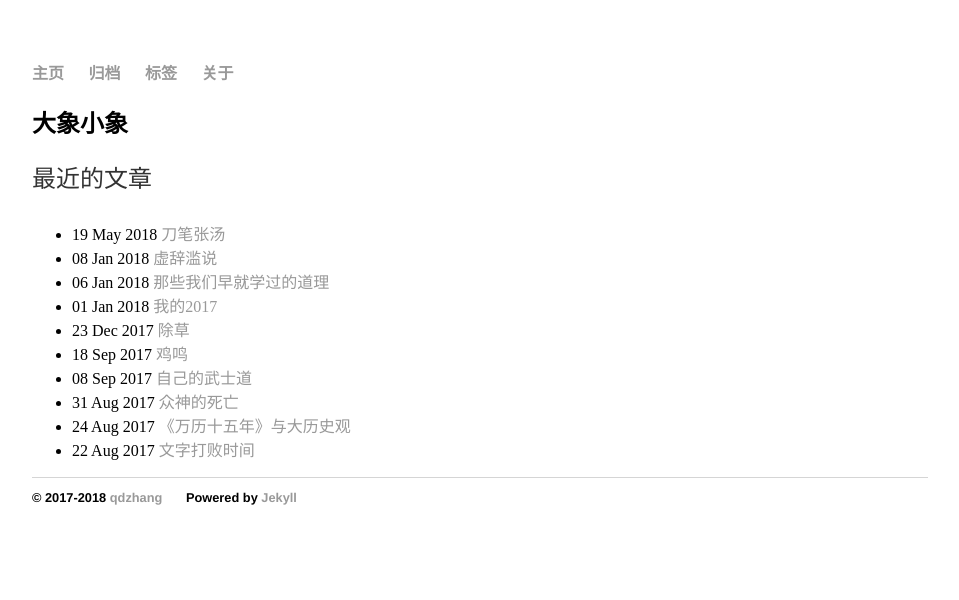
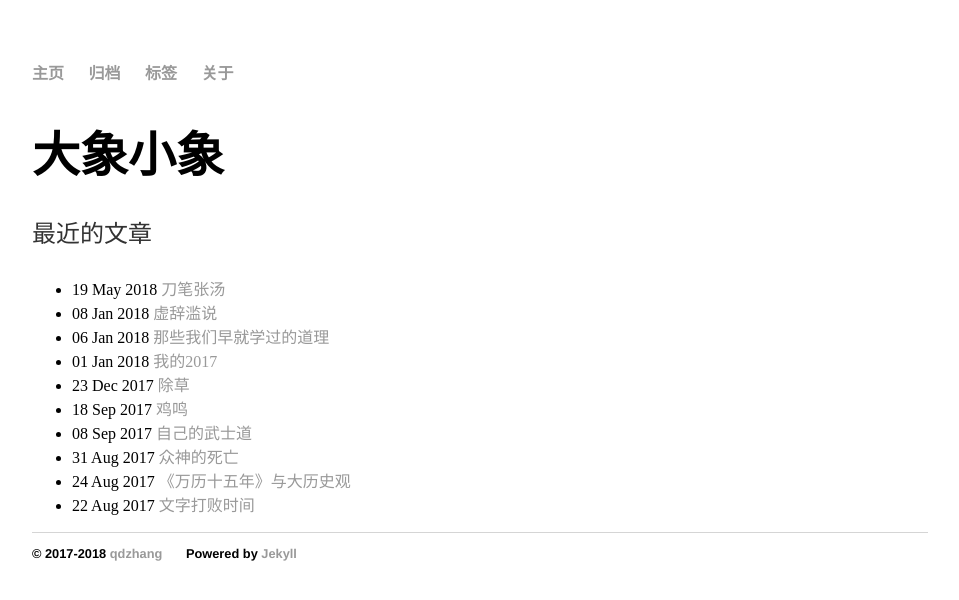
Before and after one commit to chqid/chqid.blog.io, a Jekyll site: the page built from index.html, in a window 1280 px wide. Shown: the top 600 px of the page, without its empty margins (160-1119 px from the left). Built offline with Jekyll 4.4.1, drawn with Linux system fonts in a browser that asks for light colours; the list of posts is cut into pages by our own code.

Commit message:
change index title size and change tags page

```diff
--- a/index.html
+++ b/index.html
@@ -3,7 +3,7 @@
 title: 大象小象
 ---
 
-<h2>{{ page.title }}</h2>
+<h1>{{ page.title }}</h1>
 
 <p>最近的文章</p>
 
```
Also changed, not shown: tags/index.html (+5 -7 lines).
